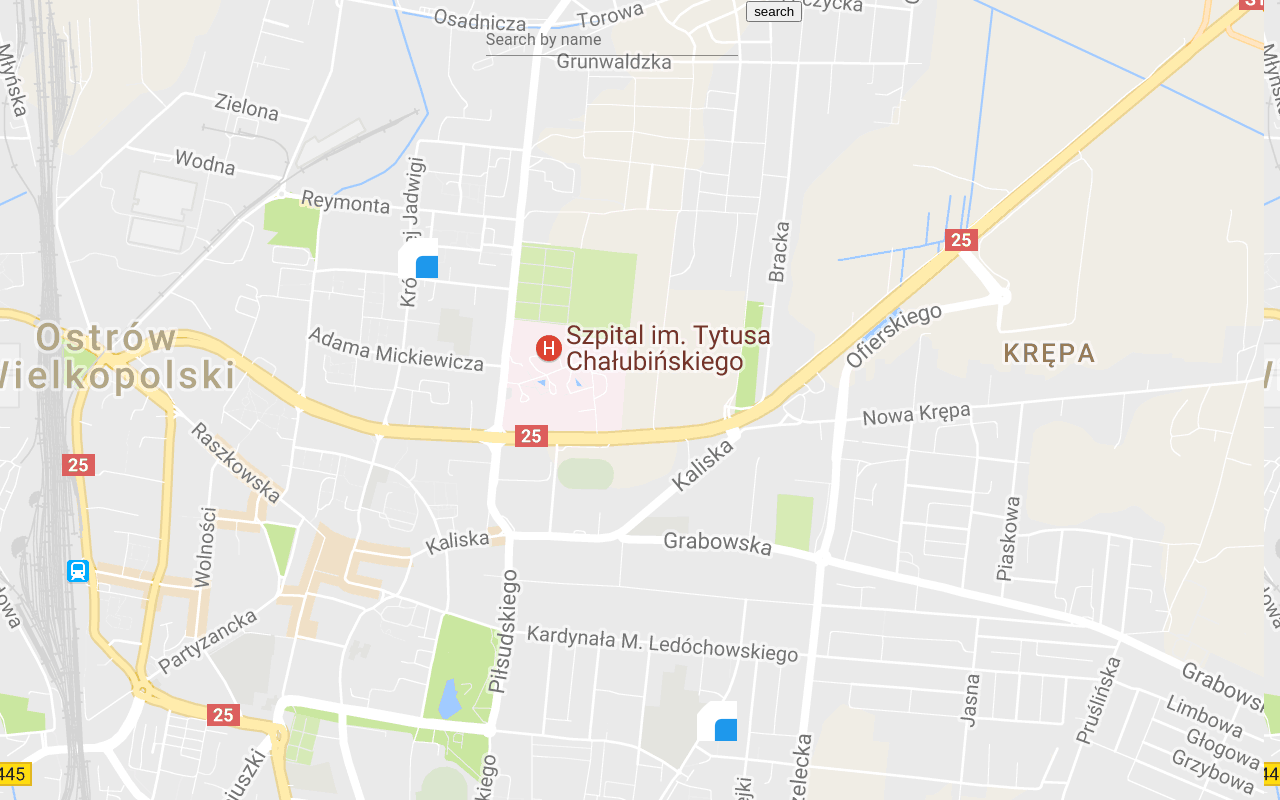
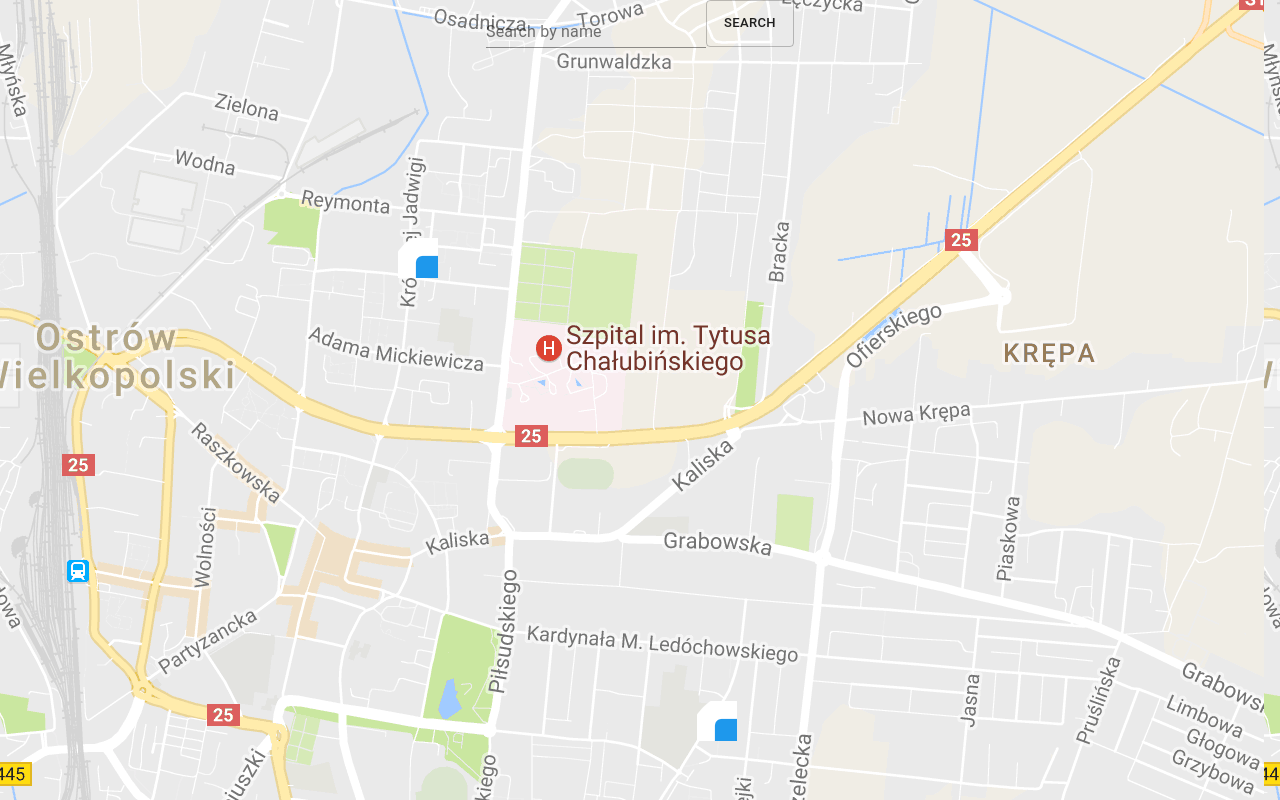
Before and after one commit to DGKSK8LIFE/street-show, a React (Create React App) app in the folder app/: page / in a window 1280 px wide. Built offline with nearby package versions, Linux system fonts and the light colour scheme.

Commit message:
added nice material input and button

```diff
--- a/app/src/App.js
+++ b/app/src/App.js
@@ -1,12 +1,17 @@
 import React from 'react';
 import './App.css';
-import { TextField, makeStyles } from '@material-ui/core';
+import { TextField, makeStyles, Button } from '@material-ui/core';
 
 const useStyles = makeStyles((theme) => ({
   root: {
     '& .MuiTextField-root': {
       margin: theme.spacing(1),
       width: '25ch',
+    },
+  },
+  button: {
+    '& > *': {
+      margin: theme.spacing(1),
     },
   },
 }));
@@ -16,11 +21,13 @@ function App() {
   const classes = useStyles()
 
   return (
-    <div className={classes.root} style={{ display: `flex`, justifyContent: `center`, alignItems: `center` }}>
+    <div style={{ display: `flex`, justifyContent: `center`, alignItems: `center` }}>
       <header className="App-header">
         <form>
-          <TextField id="outlined-search" label="Search by name" varient="filled" type="search" />
-          <input class="btn btn-secondary btn-lg" type="submit" value="search"></input>
+          <TextField className={classes.root} id="outlined-search" label="Search by name" varient="filled" type="search" />
+          <Button className={classes.button} variant="outlined" color="default" type="submit" size="small">
+            Search
+          </Button>
         </form>
       </header>
     </div>
```
